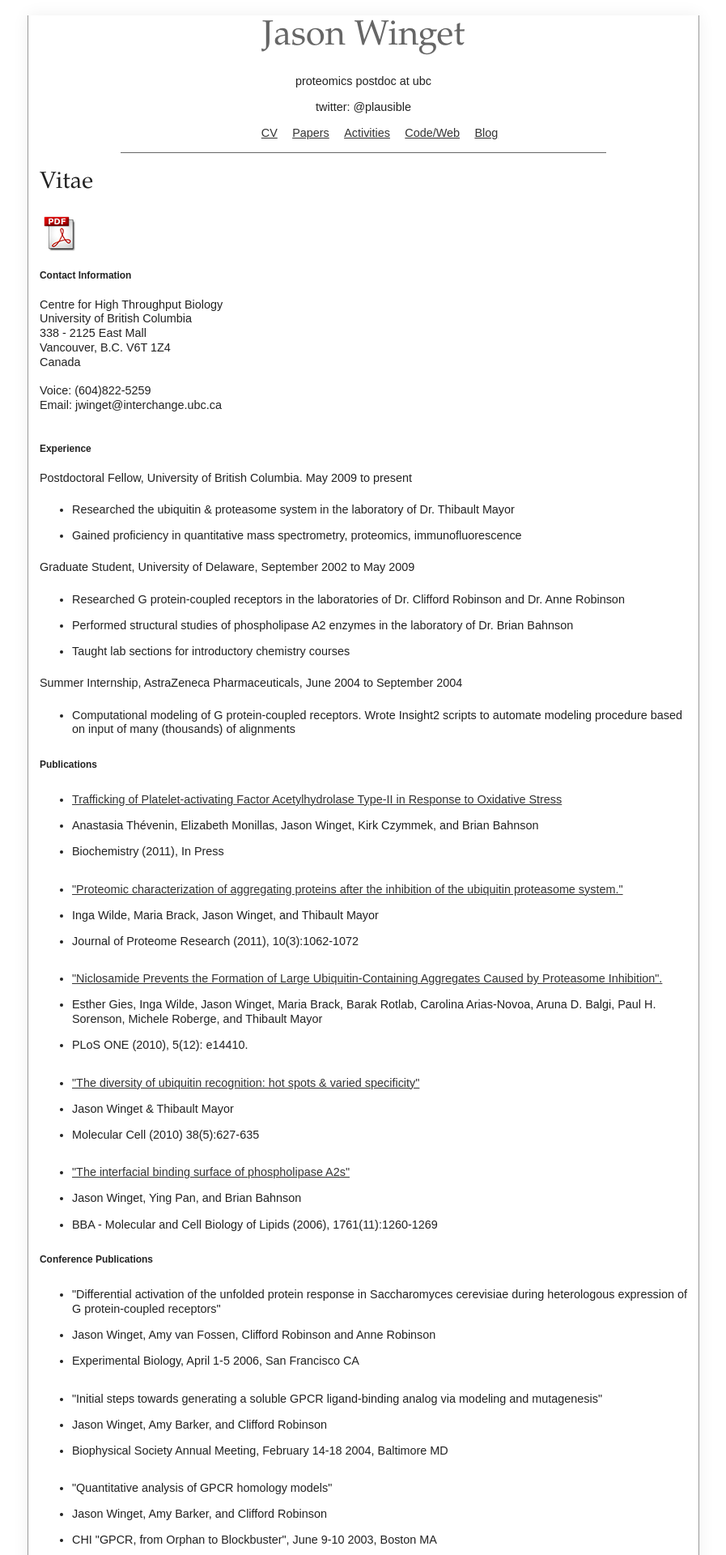
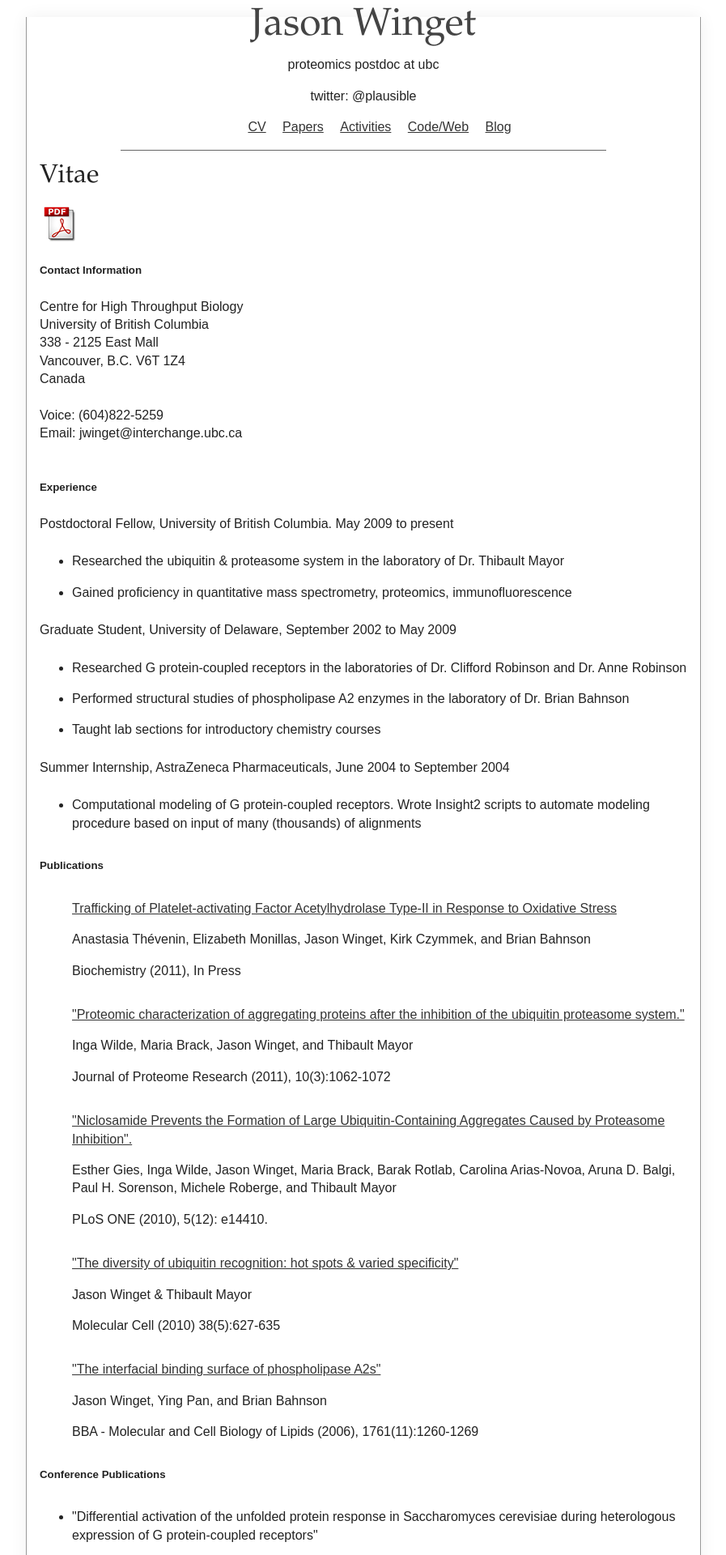
Before and after one commit to jwinget/jwinget.github.com, a Jekyll site: the page built from cv.html, in a window 1280 px wide. Shown: the top 1920 px of the page at 81% size, without its empty margins (191-1088 px from the left). Built offline with Jekyll 4.4.1, drawn with Linux system fonts in a browser that asks for light colours; nearby versions of some CDN libraries; some web fonts are replaced.

Commit message:
More cv fixes, minor style changes

```diff
--- a/_layouts/default.html
+++ b/_layouts/default.html
@@ -44,9 +44,9 @@
 	<h3>twitter: @plausible</h3>
 	<ul class=nav>
 		<li><a href='cv.html'>CV</a></li>
-		<li><a href='#papers'>Papers</a></li>
-		<li><a href='#activities'>Activities</a></li>
-		<li><a href='#code'>Code/Web</a></li>
+		<li><a href='http://jasonwinget.net/#papers'>Papers</a></li>
+		<li><a href='http://jasonwinget.net/#activities'>Activities</a></li>
+		<li><a href='http://jasonwinget.net/#code'>Code/Web</a></li>
 		<li><a href='blog.html'>Blog</a></li>
 	</ul>
     </header>
--- a/css/style.css
+++ b/css/style.css
@@ -211,7 +211,7 @@ td { vertical-align: top; }
    Author: Jason Winget
    ========================================================================== */
 
-body { background: white; color: #222; }
+body { background: white; color: #222; line-height: 140%; }
 #container {
 	width: 800px;
 	margin: auto;
@@ -225,11 +225,11 @@ body { background: white; color: #222; }
 	-webkit-box-shadow: 0 0 20px #F0F0F0;
 	box-shadow: 0 0 20px #F0F0F0;
 	}
-body { font-family: 'Coustard', 'Garamond', 'Georgia' serif; font-size: 0.9em; }
+body { font-family: 'Coustard', 'Garamond', 'Georgia' serif; font-size: 1em; }
 h1 { font-family: 'Garamond', 'Georgia', serif; font-weight: normal; }
 header { text-align: center; }
-header h1 a { text-decoration: none; color: #666; font-size: 1.5em; }
-header h1 a:visited { color: #666; }
+header h1 a { text-decoration: none; color: #444; font-size: 1.5em; }
+header h1 a:visited { color: #444; }
 header h2, header h3 { font-size: 1em; font-weight: normal; }
 header:after {
 	height: 1px;
@@ -239,11 +239,11 @@ header:after {
 	content: "";
 	margin: 6px auto;
 	}
-ul.nav { list-style: none; }
+ul.nav, .papers { list-style: none; }
 ul.nav li { display: inline; padding: 0 0.5em; }
 a { color: #333; }
 a:hover { color: black; }
-a:visited { color: #666; }
+a:visited { color: #444; }
 ul li { padding: 0.5em 0; }
 #intro { width: 66%; text-align: center; margin: auto; }
 #papers ul li a { display: block; }
--- a/cv.html
+++ b/cv.html
@@ -32,27 +32,27 @@
 		<li>Computational modeling of G protein-coupled receptors. Wrote Insight2 scripts to automate modeling procedure based on input of many (thousands) of alignments</li>
 	</ul>
 	<h5>Publications</h5>
-	<ul>
+	<ul class=papers>
 		<li><a href='http://pubs.acs.org/doi/abs/10.1021/bi200802w'>Trafficking of Platelet-activating Factor Acetylhydrolase Type-II in Response to Oxidative Stress</a></li>
 		<li>Anastasia Thévenin, Elizabeth Monillas, Jason Winget, Kirk Czymmek, and Brian Bahnson</li>
 		<li>Biochemistry (2011), In Press</li>
 	</ul>
-	<ul>
+	<ul class=papers>
 		<li><a href="http://pubs.acs.org/doi/abs/10.1021/pr1008543">"Proteomic characterization of aggregating proteins after the inhibition of the ubiquitin proteasome system."</a></li>
 		<li>Inga Wilde, Maria Brack, Jason Winget, and Thibault Mayor</li>
 		<li>Journal of Proteome Research (2011), 10(3):1062-1072</li>
 	</ul>
-	<ul>
+	<ul class=papers>
 		<li><a href="http://www.plosone.org/article/info%3Adoi%2F10.1371%2Fjournal.pone.0014410">"Niclosamide Prevents the Formation of Large Ubiquitin-Containing Aggregates Caused by Proteasome Inhibition".</a></li>
 		<li>Esther Gies, Inga Wilde, Jason Winget, Maria Brack, Barak Rotlab, Carolina Arias-Novoa, Aruna D. Balgi, Paul H. Sorenson, Michele Roberge, and Thibault Mayor</li>
 		<li>PLoS ONE (2010), 5(12): e14410.</li>
 	</ul>
-	<ul>
+	<ul class=papers>
 		<li><a href="http://www.cell.com/molecular-cell/abstract/S1097-2765(10)00365-5">"The diversity of ubiquitin recognition: hot spots & varied specificity"</a></li>
 		<li>Jason Winget & Thibault Mayor</li>
 		<li>Molecular Cell (2010) 38(5):627-635</li>
 	</ul>
-	<ul>
+	<ul class=papers>
 		<li><a href="http://www.ncbi.nlm.nih.gov/pubmed/16962825">"The interfacial binding surface of phospholipase A2s"</a></li>
 		<li>Jason Winget, Ying Pan, and Brian Bahnson</li>
 		<li>BBA - Molecular and Cell Biology of Lipids (2006), 1761(11):1260-1269</li>
```
